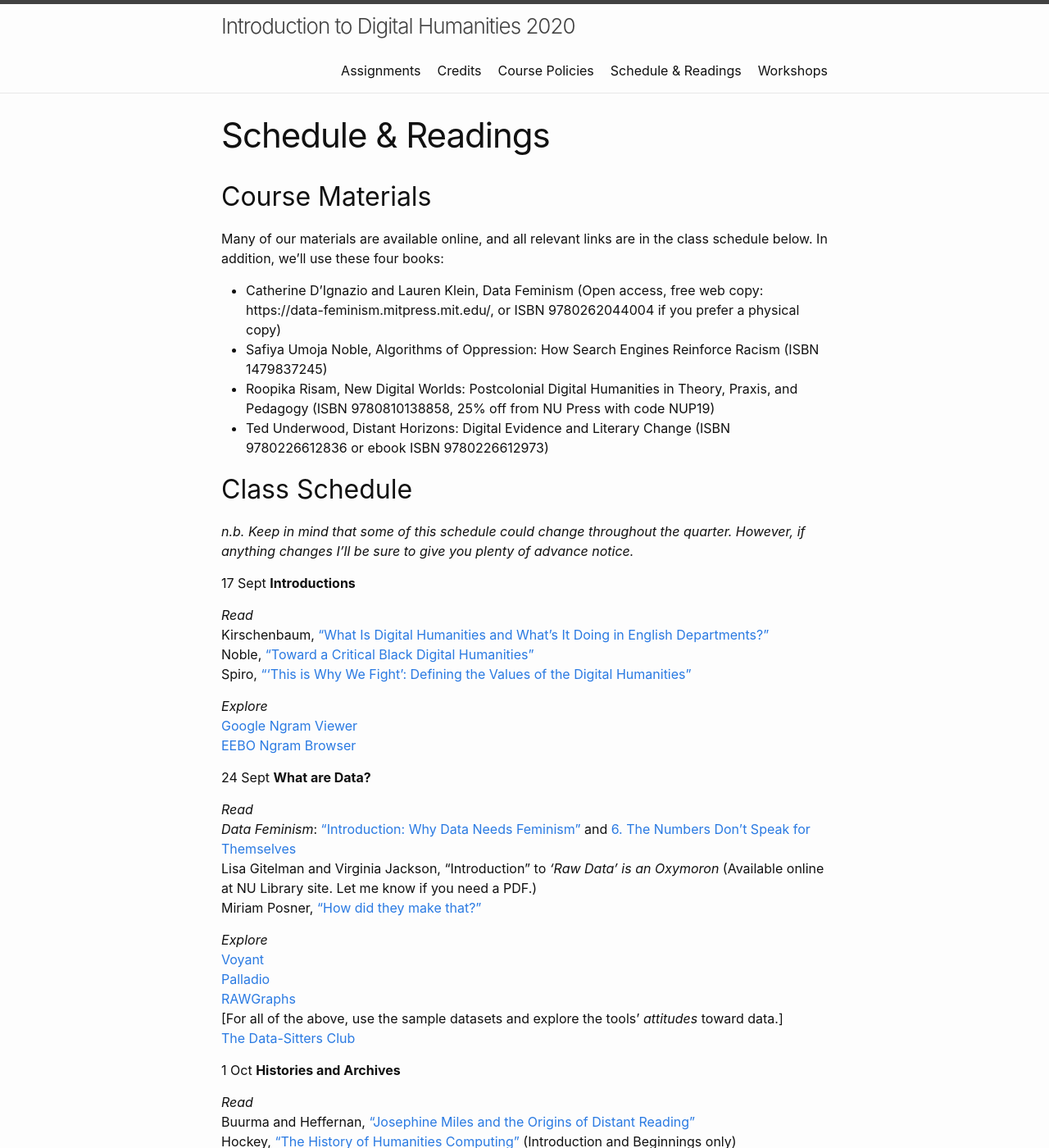
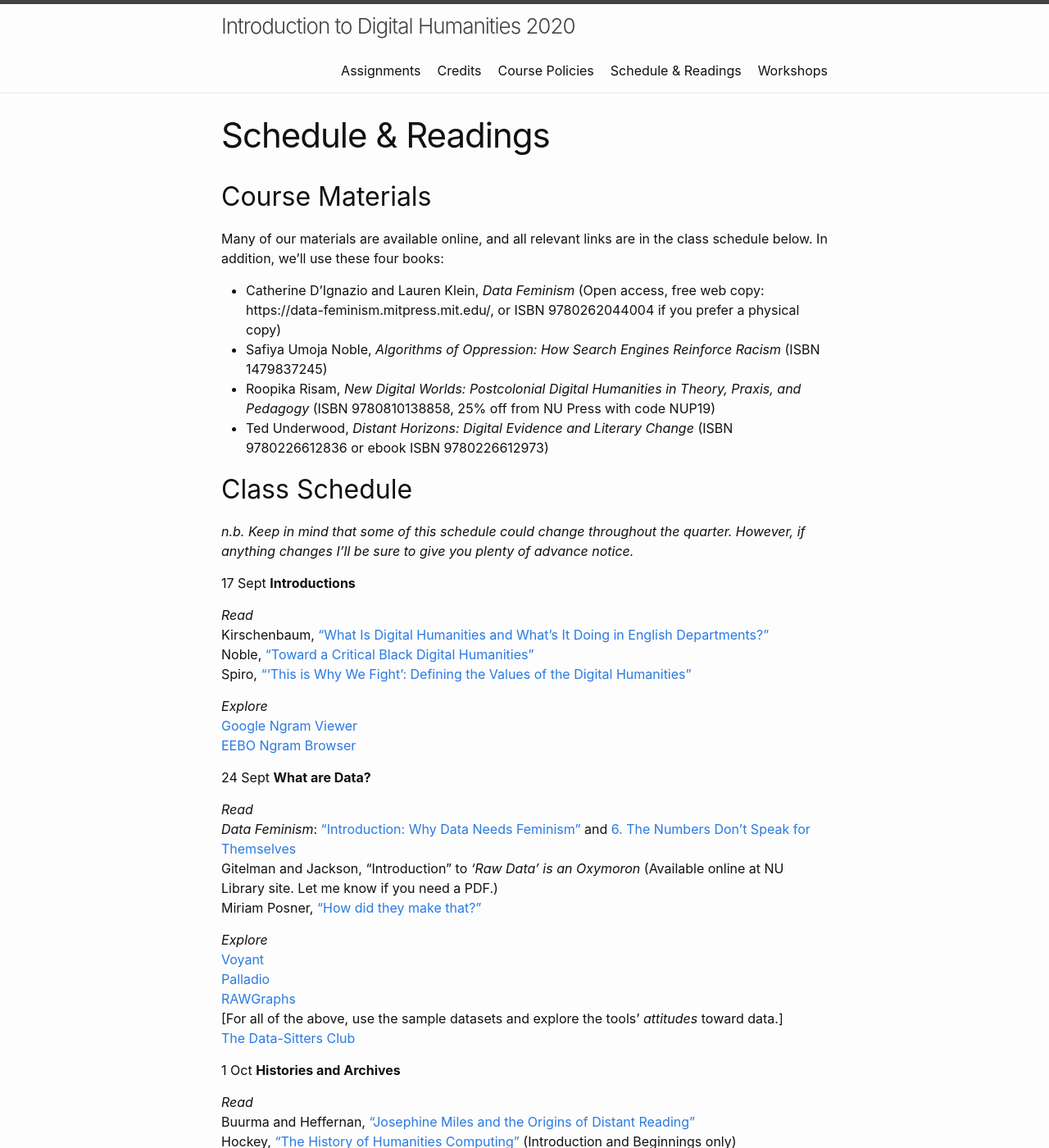
Before and after one commit to jrladd/dh2020, a Jekyll site: the page built from schedule.md, in a window 1280 px wide and 1400 px high. Shown: the whole window at 82% size. Built offline with Jekyll 4.4.1, drawn with Linux system fonts in a browser that asks for light colours.

Commit message:
schedule formatting

```diff
--- a/schedule.md
+++ b/schedule.md
@@ -8,10 +8,10 @@ permalink: /schedule/
 
 Many of our materials are available online, and all relevant links are in the class schedule below. In addition, we'll use these four books:
 
-- Catherine D'Ignazio and Lauren Klein, Data Feminism (Open access, free web copy: https://data-feminism.mitpress.mit.edu/, or ISBN 9780262044004 if you prefer a physical copy)
-- Safiya Umoja Noble, Algorithms of Oppression: How Search Engines Reinforce Racism (ISBN 1479837245)
-- Roopika Risam, New Digital Worlds: Postcolonial Digital Humanities in Theory, Praxis, and Pedagogy (ISBN 9780810138858, 25% off from NU Press with code NUP19)
-- Ted Underwood, Distant Horizons: Digital Evidence and Literary Change (ISBN 9780226612836 or ebook ISBN 9780226612973)
+- Catherine D'Ignazio and Lauren Klein, *Data Feminism* (Open access, free web copy: https://data-feminism.mitpress.mit.edu/, or ISBN 9780262044004 if you prefer a physical copy)
+- Safiya Umoja Noble, *Algorithms of Oppression: How Search Engines Reinforce Racism* (ISBN 1479837245)
+- Roopika Risam, *New Digital Worlds: Postcolonial Digital Humanities in Theory, Praxis, and Pedagogy* (ISBN 9780810138858, 25% off from NU Press with code NUP19)
+- Ted Underwood, *Distant Horizons: Digital Evidence and Literary Change* (ISBN 9780226612836 or ebook ISBN 9780226612973)
 
 
 ## Class Schedule
@@ -33,7 +33,7 @@ Spiro, ["'This is Why We Fight': Defining the Values of the Digital Humanities"]
 
 *Read*
 *Data Feminism*: ["Introduction: Why Data Needs Feminism"](https://data-feminism.mitpress.mit.edu/pub/frfa9szd/release/3) and [6. The Numbers Don't Speak for Themselves](https://data-feminism.mitpress.mit.edu/pub/czq9dfs5/release/2)
-Lisa Gitelman and Virginia Jackson, "Introduction" to *'Raw Data' is an Oxymoron* (Available online at NU Library site. Let me know if you need a PDF.)
+Gitelman and Jackson, "Introduction" to *'Raw Data' is an Oxymoron* (Available online at NU Library site. Let me know if you need a PDF.)
 Miriam Posner, ["How did they make that?"](http://miriamposner.com/blog/how-did-they-make-that/)
 
 *Explore*
```
